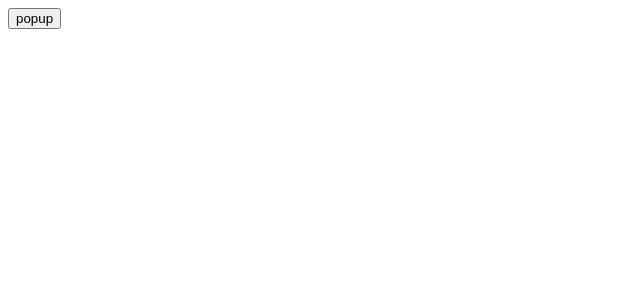
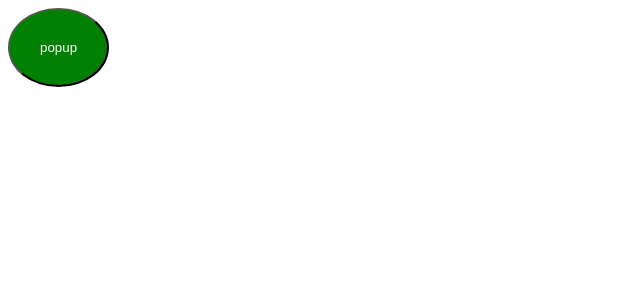
Before and after one commit to lizhoucheng/angular-practice, an Angular app: page / in a window 1280 px wide. Shown: the top 300 px of the page, without its empty margins (0-640 px from the left). Built offline with nearby package versions, Linux system fonts and the light colour scheme.

Commit message:
round trigger

```diff
--- a/src/app/app.component.html
+++ b/src/app/app.component.html
@@ -1,3 +1,3 @@
-<button (click)="showPersonModal = !showPersonModal">popup</button>
+<button id="trigger" (click)="showPersonModal = !showPersonModal">popup</button>
 
 <app-person-modal [(visible)]="showPersonModal" [person]="person" (callHistory)="handleCallHistoryEvent()"></app-person-modal>
--- a/src/app/app.component.scss
+++ b/src/app/app.component.scss
@@ -0,0 +1,7 @@
+#trigger {
+    background-color: green;
+    color: white;
+    padding: 30px;
+    cursor: pointer;
+    border-radius: 50%;
+  }
```
